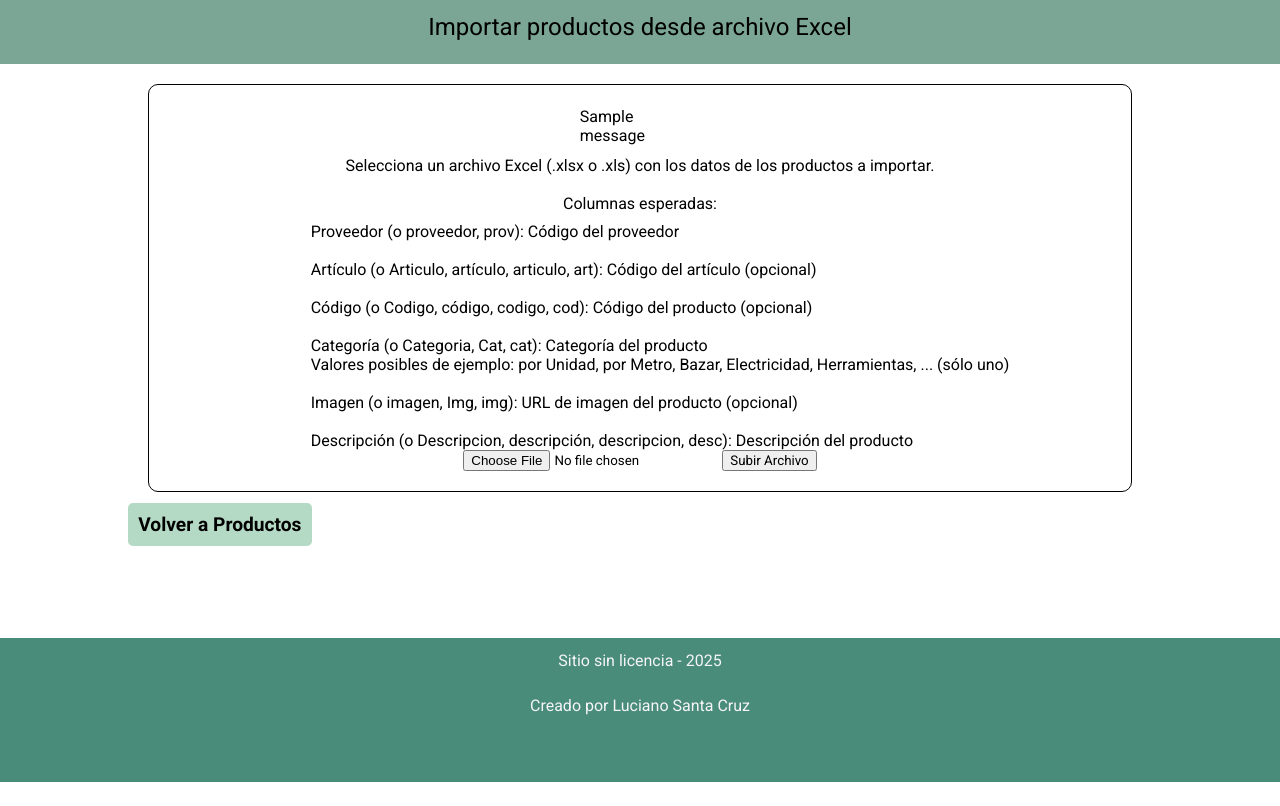
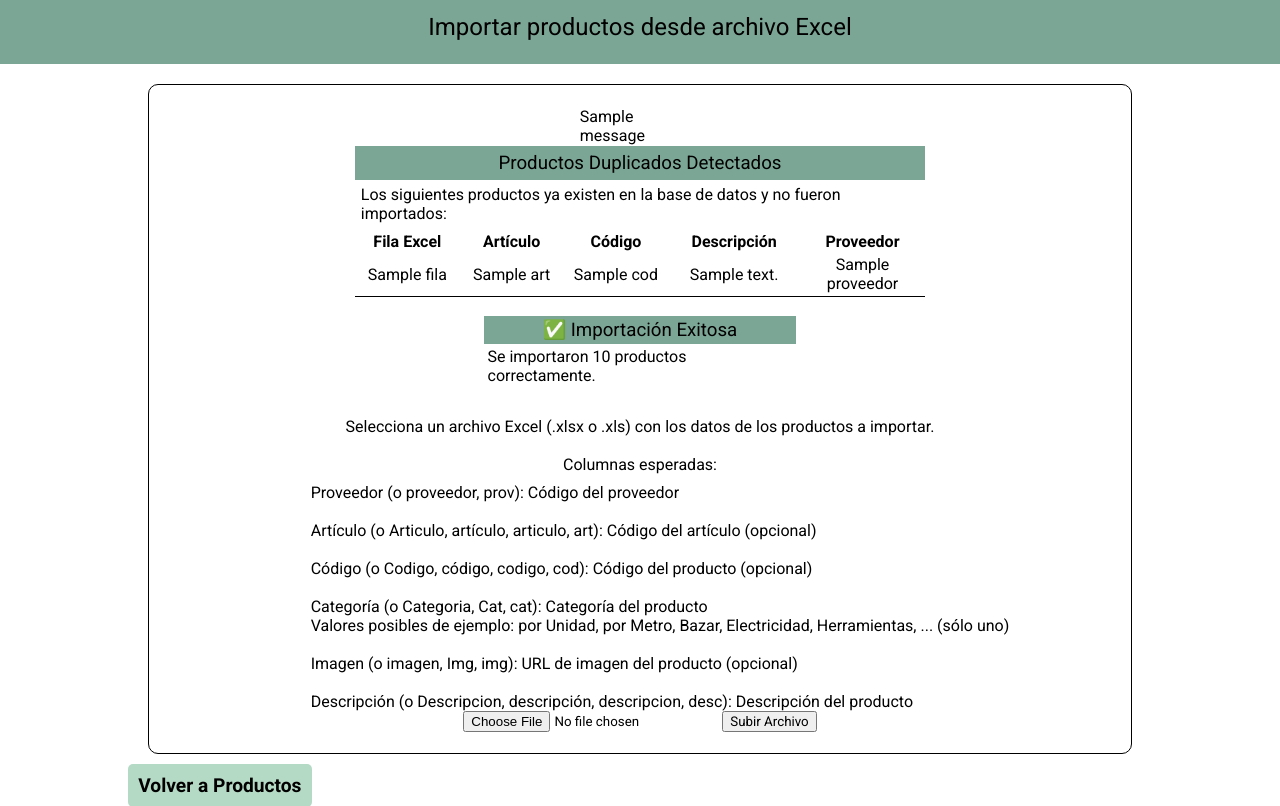
Before and after one commit to lucho-39/punto-ferretero-back, a Flask app: template templates/subir_productos.html in a window 1280 px wide. Shown: the part 120-926 px from the top of the page. Before the commit the page ends 902 px from the top, so only its background shows below. Run offline with Flask 3, Linux system fonts and the light colour scheme; the template is opened without the code that fills it: most values are stand-ins (such as "Sample title", 1, 10 or a date in 2020); one stand-in notice (Sample message) is shown.

Commit message:
fix excel upload

```diff
--- a/templates/subir_productos.html
+++ b/templates/subir_productos.html
@@ -9,15 +9,53 @@ Subir Productos
 <h2 class="color5">Importar productos desde archivo Excel</h2>
 <div class="articulos unaColumna">
     <article>
-        {% with messages = get_flashed_messages() %}
+        {% with messages = get_flashed_messages(with_categories=true) %}
         {% if messages %}
         <div class="mensajes">
-            {% for message in messages %}
-            <p class="error">{{ message }}</p>
+            {% for category, message in messages %}
+            <p class="{{ category }}">{{ message }}</p>
             {% endfor %}
         </div>
         {% endif %}
         {% endwith %}
+
+        {% if productos_duplicados %}
+        <div class="duplicados">
+            <h3 class="color5">Productos Duplicados Detectados</h3>
+            <p>Los siguientes productos ya existen en la base de datos y no fueron importados:</p>
+            <table>
+                <thead>
+                    <tr>
+                        <td class="bold">Fila Excel</td>
+                        <td class="bold">Artículo</td>
+                        <td class="bold">Código</td>
+                        <td class="bold">Descripción</td>
+                        <td class="bold">Proveedor</td>
+                    </tr>
+                </thead>
+                <tbody>
+                    {% for duplicado in productos_duplicados %}
+                    <tr>
+                        <td>{{ duplicado.fila }}</td>
+                        <td>{{ duplicado.art }}</td>
+                        <td>{{ duplicado.cod }}</td>
+                        <td>{{ duplicado.desc }}</td>
+                        <td>{{ duplicado.proveedor }}</td>
+                    </tr>
+                    {% endfor %}
+                </tbody>
+            </table>
+        </div>
+        <br>
+        {% endif %}
+
+        {% if productos_importados %}
+        <div class="exito">
+            <h3 class="color5">✅ Importación Exitosa</h3>
+            <p>Se importaron <strong>{{ productos_importados }}</strong> productos correctamente.</p>
+        </div>
+        <br>
+        {% endif %}
 
         <p>Selecciona un archivo Excel (.xlsx o .xls) con los datos de los productos a importar.</p>
         <p><strong>Columnas esperadas:</strong></p>
```
Also changed, not shown: componentes/vistas_web.py (+42 -3 lines), 2 other files.
